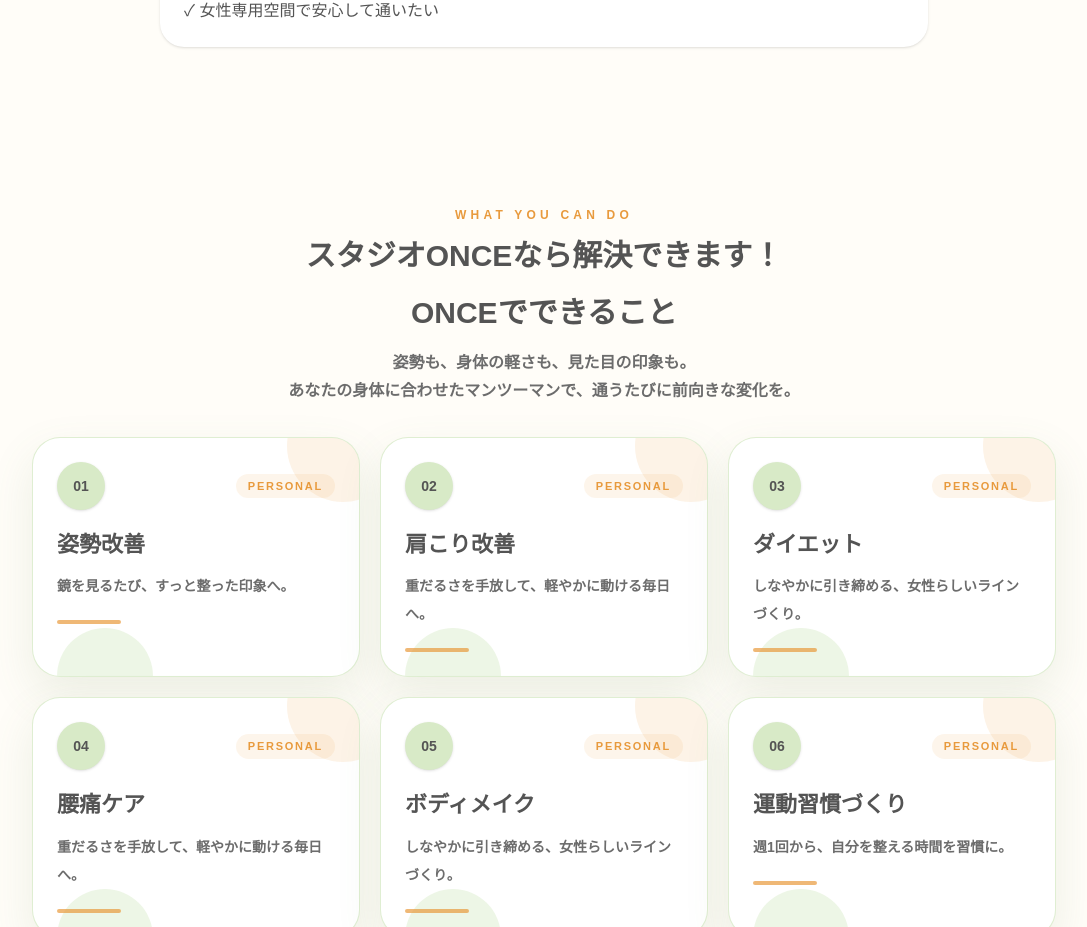
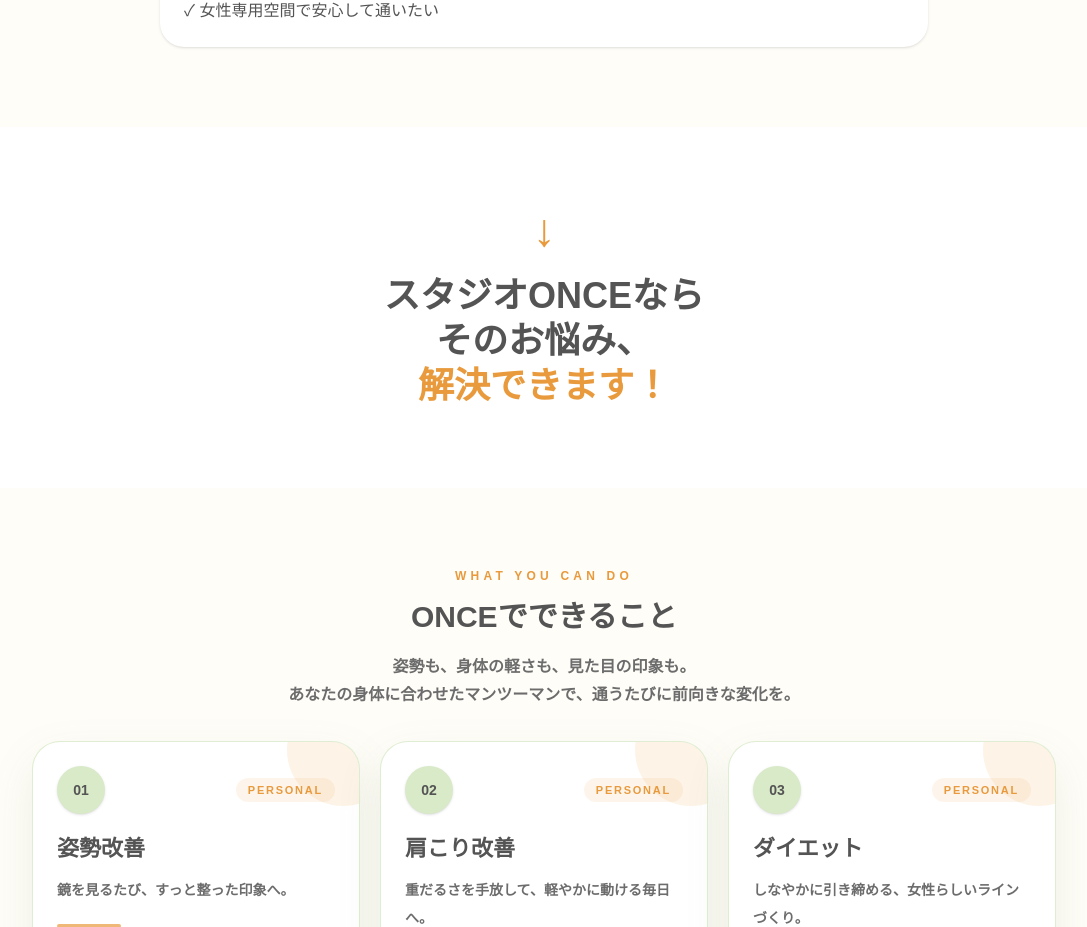
Before and after one commit to kikushunn/once-lp, a Next.js app: page / in a window 1280 px wide. Shown: the part 2980-3907 px from the top of the page, without its empty margins (96-1183 px from the left). Built offline with nearby package versions, Linux system fonts and the light colour scheme.

Commit message:
separate solution transition section

```diff
--- a/app/page.tsx
+++ b/app/page.tsx
@@ -552,16 +552,29 @@
         </div>
       </section>
 
-      {/* 4 ONCEでできること */}
+      {/* 4 解決への切り替え */}
+      <section className="bg-white px-6 py-16 text-center md:py-20">
+        <div className="mx-auto max-w-3xl">
+          <div className="mb-5 text-[46px] font-light leading-none text-[#E89A3D]" aria-hidden="true">
+            ↓
+          </div>
+
+          <h2 className="text-[28px] font-bold leading-tight text-[#545454] md:text-4xl">
+            スタジオONCEなら
+            <br />
+            そのお悩み、
+            <br />
+            <span className="text-[#E89A3D]">解決できます！</span>
+          </h2>
+        </div>
+      </section>
+
+      {/* 5 ONCEでできること */}
       <section id="services" className="scroll-mt-24 bg-[#FFFDF8] px-6 py-20">
         <div className="mx-auto mb-8 max-w-3xl text-center">
           <p className="mb-3 text-xs font-bold tracking-[0.35em] text-[#E89A3D]">
             WHAT YOU CAN DO
           </p>
-
-          <h2 className="mb-4 text-2xl font-bold leading-snug text-[#545454] md:text-3xl">
-            スタジオONCEなら解決できます！
-          </h2>
 
           <h2 className="text-2xl font-bold leading-snug text-[#545454] md:text-3xl">
             ONCEでできること
```
